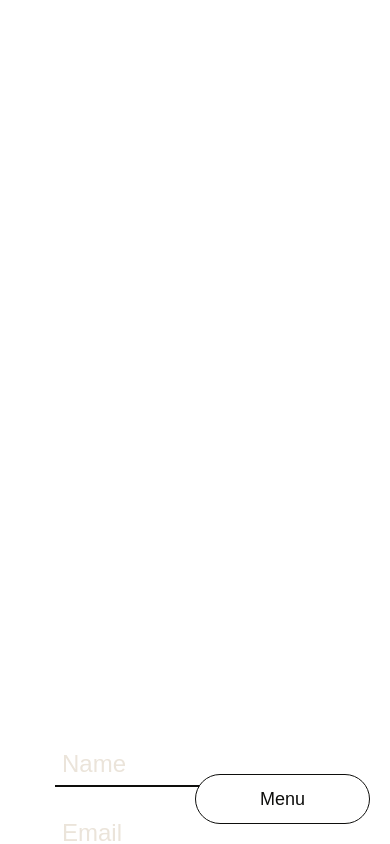
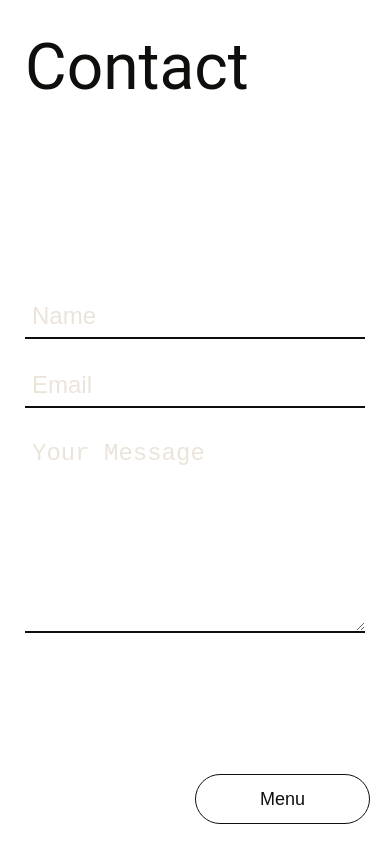
Before and after one commit to LucDictus/portfolio, a React (Create React App) app: page /contact in a window 390 px wide. Shown: the top 844 px of the page. Built offline with nearby package versions, Linux system fonts and the light colour scheme; the HTML template or start-up script is replaced by a standard one.

Commit message:
contact form frontend done

```diff
--- a/src/components/Contact/Contact.css
+++ b/src/components/Contact/Contact.css
@@ -56,16 +56,17 @@ input[type="submit"] {
 
     .Contact-title {
         width: 100%;
-        height: 88vh;
+        height: 35vh;
         padding: 30px 25px 0 25px;
     }
     .Contact-title-text {
         color: #0E0E0C;
         font-size: 64px;
         font-weight: 400;
-        opacity: 0;
         animation: fade-in 1s ease-in-out forwards;
     }
-
+    .Contact-main-container {
+        padding: 0 25px;
+    }
 
 }
--- a/src/components/Contact/Contact.js
+++ b/src/components/Contact/Contact.js
@@ -12,6 +12,8 @@ function Contact() {
   const submitButtonRef = useRef(null);
 
   useEffect(() => {
+    gsap.fromTo('.Contact-title-text', { opacity: 0, y: 150 }, { duration: 1, opacity: 1, y: 0, delay: 0.5 });
+
     if (isSubmitVisible) {
       gsap.from(submitButtonRef.current, {
         x: -50,
```
